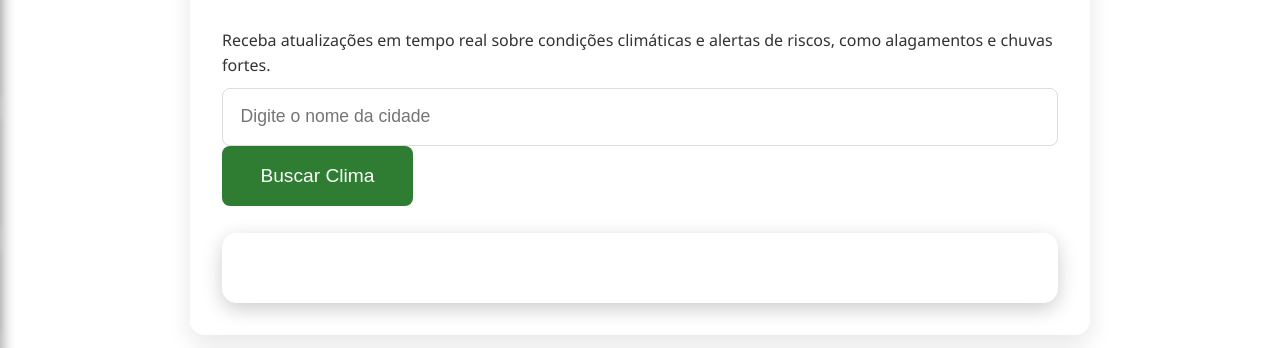
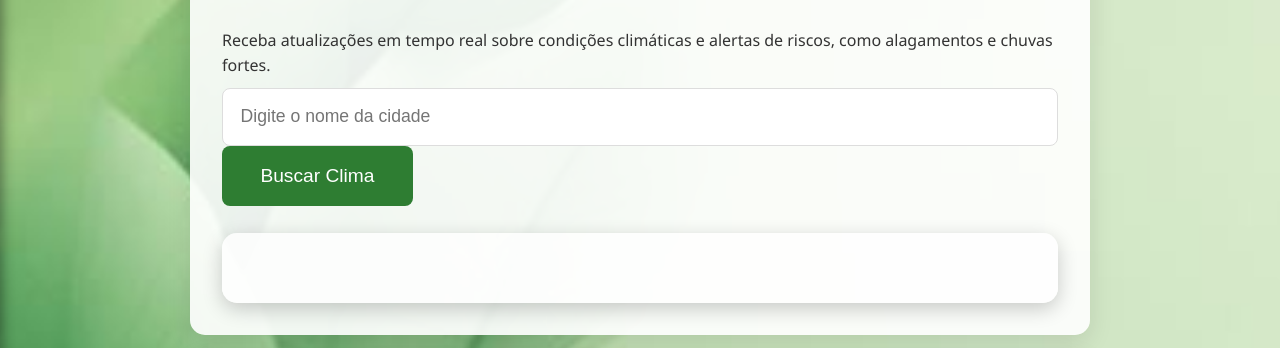
Before and after one commit to RafaelDawpmin/Climatech, a plain HTML site: page index.html in a window 1280 px wide. Shown: the part 217-565 px from the top of the page. Drawn offline with Linux system fonts and the light colour scheme; files whose address does not match are found by name.

Commit message:
Update style.css

```diff
--- a/style.css
+++ b/style.css
@@ -6,7 +6,7 @@
   }
  body {
     font-family: 'Segoe UI', Tahoma, Geneva, Verdana, sans-serif;
-  background: url(../Downloads/imagem.png);
+    background: url('/home/escola/Downloads/imagem.png');
     background-size: cover;
     color: #333;
     line-height: 1.6;
@@ -14,6 +14,7 @@
     padding-top: 90px;
     transition: transform 0.3s ease;
   }
+
 
 
   /* Header fixo no topo */
```
Lines whose indentation alone changed are shown as unchanged.
